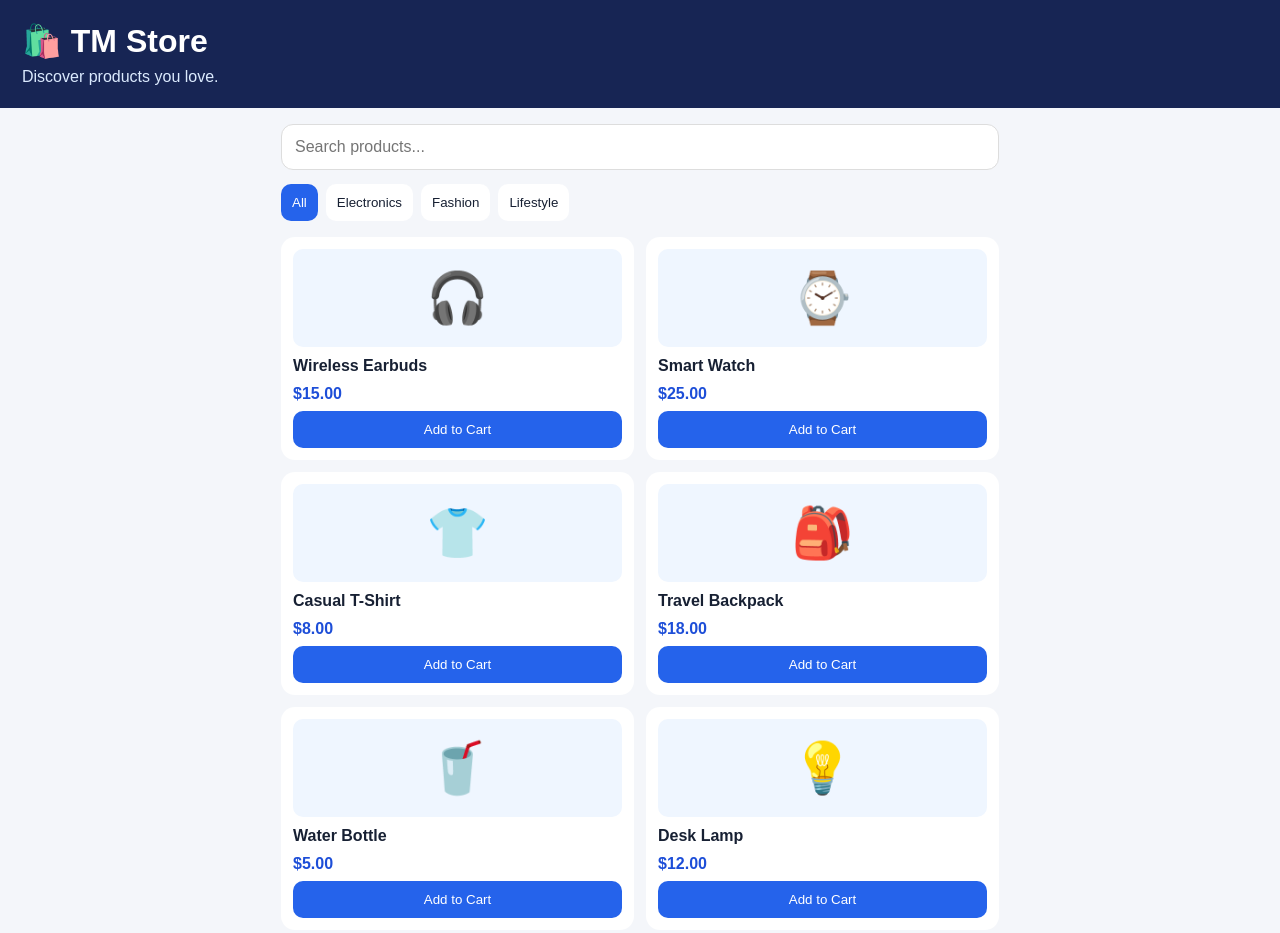
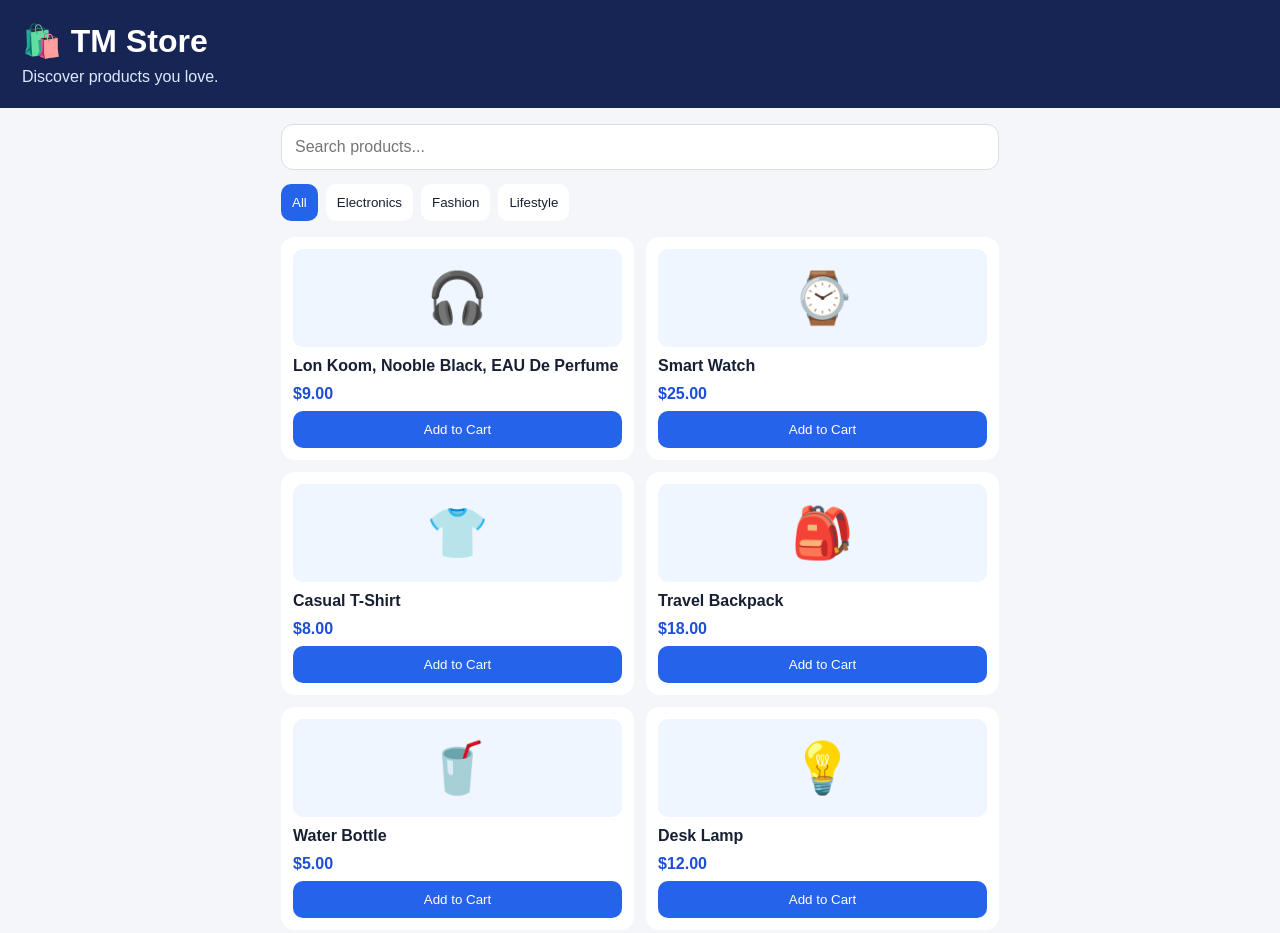
Before and after one commit to sothyrinrous27-jpg/TMSTore, a plain HTML site: page index.html in a window 1280 px wide. Shown: the top 933 px of the page. Drawn offline with Linux system fonts and the light colour scheme.

Commit message:
Fix HTML encoding and update product details
More than in fragrance, It's your presence

```diff
--- a/index.html
+++ b/index.html
@@ -57,7 +57,7 @@ tg?.ready();
 tg?.expand();
 
 const productsData = [
- {id:1,name:"Wireless Earbuds",price:15,cat:"Electronics",emoji:"🎧"},
+ {id:1,name:"Lon Koom, Nooble Black, EAU De Perfume ",price:9,cat:"Electronics",emoji:"🎧"},
  {id:2,name:"Smart Watch",price:25,cat:"Electronics",emoji:"⌚"},
  {id:3,name:"Casual T-Shirt",price:8,cat:"Fashion",emoji:"👕"},
  {id:4,name:"Travel Backpack",price:18,cat:"Fashion",emoji:"🎒"},
```
